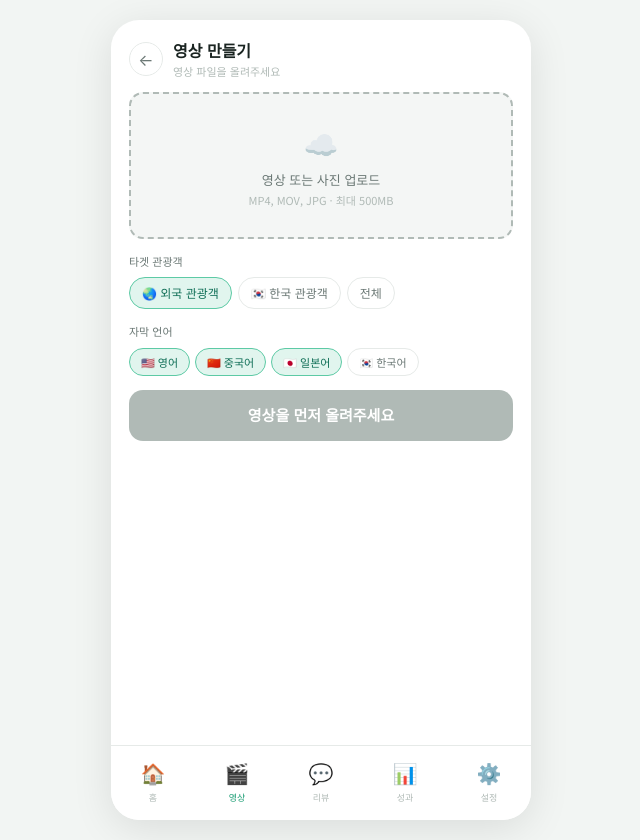
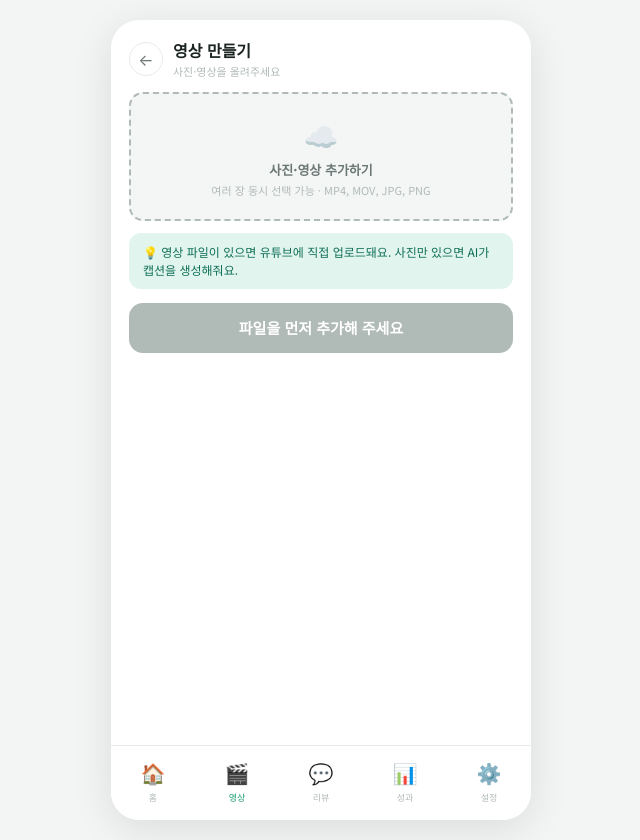
Before and after one commit to jaewoojaewoo777-rgb/gorang-ai, a Next.js app: page /video in a window 1280 px wide. Shown: the whole page, without its empty margins (319-959 px from the left). Built offline with nearby package versions, Linux system fonts and the light colour scheme.

Commit message:
Update page.js

```diff
--- a/app/video/page.js
+++ b/app/video/page.js
@@ -5,22 +5,26 @@ import { BottomNav, TopBar, PrimaryBtn, GhostBtn, AiBox, LoadingDots } from '../
 
 export default function VideoPage() {
   const router = useRouter()
-  const [step, setStep] = useState(1) // 1:설정 2:캡션확인 3:완료
-  const [file, setFile] = useState(null)
-  const [preview, setPreview] = useState(null)
-  const [target, setTarget] = useState('foreign')
-  const [langs, setLangs] = useState(['en','zh','ja'])
+  const [step, setStep] = useState(1)
+  const [files, setFiles] = useState([])
+  const [previews, setPreviews] = useState([])
   const [caption, setCaption] = useState('')
   const [captionLoading, setCaptionLoading] = useState(false)
   const [uploading, setUploading] = useState(false)
   const [result, setResult] = useState(null)
   const fileRef = useRef()
 
-  const handleFile = (e) => {
-    const f = e.target.files[0]
-    if (!f) return
-    setFile(f)
-    setPreview(URL.createObjectURL(f))
+  const handleFiles = (e) => {
+    const selected = Array.from(e.target.files)
+    if (!selected.length) return
+    setFiles(prev => [...prev, ...selected])
+    const newPreviews = selected.map(f => URL.createObjectURL(f))
+    setPreviews(prev => [...prev, ...newPreviews])
+  }
+
+  const removeFile = (idx) => {
+    setFiles(prev => prev.filter((_, i) => i !== idx))
+    setPreviews(prev => prev.filter((_, i) => i !== idx))
   }
 
   const handleGenerateCaption = async () => {
@@ -39,25 +43,20 @@ export default function VideoPage() {
   }
 
   const handleUpload = async () => {
-    if (!file) return alert('영상 파일을 선택해 주세요')
+    if (!files.length) return alert('파일을 먼저 추가해 주세요')
+    // 영상 파일 찾기 (없으면 첫 번째 파일 사용)
+    const videoFile = files.find(f => f.type.startsWith('video/')) || files[0]
     setUploading(true)
     const form = new FormData()
-    form.append('video', file)
+    form.append('video', videoFile)
     form.append('caption', caption)
-    form.append('title', `고랑AI 업로드 - ${new Date().toLocaleDateString('ko')}`)
-
+    form.append('title', `고랑AI - ${new Date().toLocaleDateString('ko')}`)
     const res = await fetch('/api/upload/youtube', { method: 'POST', body: form })
     const data = await res.json()
     setUploading(false)
-    if (data.ok) {
-      setResult(data)
-      setStep(3)
-    } else {
-      alert('업로드 실패: ' + (data.detail || data.error))
-    }
+    if (data.ok) { setResult(data); setStep(3) }
+    else alert('업로드 실패: ' + (data.detail || data.error))
   }
-
-  const toggleLang = (l) => setLangs(prev => prev.includes(l) ? prev.filter(x => x !== l) : [...prev, l])
 
   if (step === 3) return (
     <div style={{ flex:1, display:'flex', flexDirection:'column', alignItems:'center', justifyContent:'center', padding:'40px 28px', textAlign:'center' }}>
@@ -67,69 +66,83 @@ export default function VideoPage() {
       {result?.youtubeUrl && (
         <a href={result.youtubeUrl} target="_blank" rel="noopener noreferrer"
           style={{ display:'block', background:'#E1F5EE', border:'1.5px solid #5DCAA5', borderRadius:12, padding:'12px 16px', marginBottom:20, textDecoration:'none', width:'100%' }}>
-          <div style={{ fontSize:12, color:'#6B7875' }}>유튜브 업로드 확인</div>
-          <div style={{ fontSize:13, fontWeight:600, color:'#1D9E75', marginTop:2 }}>▶️ {result.youtubeUrl}</div>
+          <div style={{ fontSize:12, color:'#6B7875' }}>유튜브에서 확인하기</div>
+          <div style={{ fontSize:13, fontWeight:600, color:'#1D9E75', marginTop:2 }}>▶️ YouTube Shorts 바로가기</div>
         </a>
       )}
-      <PrimaryBtn onClick={() => { setStep(1); setFile(null); setPreview(null); setCaption('') }}>+ 또 다른 영상 만들기</PrimaryBtn>
+      <PrimaryBtn onClick={() => { setStep(1); setFiles([]); setPreviews([]); setCaption('') }}>+ 또 다른 영상 만들기</PrimaryBtn>
       <GhostBtn onClick={() => router.push('/home')} style={{ marginTop:8 }}>홈으로</GhostBtn>
     </div>
   )
 
   return (
     <div style={{ flex:1, display:'flex', flexDirection:'column' }}>
-      <TopBar title="영상 만들기" sub={step === 1 ? '영상 파일을 올려주세요' : '캡션을 확인해 주세요'} />
+      <TopBar title="영상 만들기" sub={step === 1 ? '사진·영상을 올려주세요' : '캡션 확인 후 업로드'} />
       <div style={{ flex:1, padding:'0 18px 24px', overflowY:'auto' }}>
 
         {step === 1 && (
           <>
-            <input ref={fileRef} type="file" accept="video/*,image/*" style={{ display:'none' }} onChange={handleFile} />
+            {/* 파일 추가 버튼 */}
+            <input ref={fileRef} type="file" accept="video/*,image/*" multiple style={{ display:'none' }} onChange={handleFiles} />
             <div onClick={() => fileRef.current.click()}
-              style={{ border:'2px dashed #B0BAB6', borderRadius:14, padding:'28px 16px', textAlign:'center', marginBottom:14, cursor:'pointer', background:'#F4F6F5' }}>
-              {preview ? (
-                <video src={preview} style={{ width:'100%', borderRadius:8, maxHeight:160, objectFit:'cover' }} controls />
-              ) : (
-                <>
-                  <div style={{ fontSize:28, marginBottom:6 }}>☁️</div>
-                  <div style={{ fontSize:13, color:'#6B7875' }}>영상 또는 사진 업로드</div>
-                  <div style={{ fontSize:11, color:'#B0BAB6', marginTop:3 }}>MP4, MOV, JPG · 최대 500MB</div>
-                </>
-              )}
+              style={{ border:'2px dashed #B0BAB6', borderRadius:14, padding:'20px 16px', textAlign:'center', marginBottom:12, cursor:'pointer', background:'#F4F6F5' }}>
+              <div style={{ fontSize:28, marginBottom:4 }}>☁️</div>
+              <div style={{ fontSize:13, color:'#6B7875', fontWeight:600 }}>사진·영상 추가하기</div>
+              <div style={{ fontSize:11, color:'#B0BAB6', marginTop:3 }}>여러 장 동시 선택 가능 · MP4, MOV, JPG, PNG</div>
             </div>
 
-            <div style={{ marginBottom:14 }}>
-              <div style={{ fontSize:11, color:'#6B7875', fontWeight:500, marginBottom:8 }}>타겟 관광객</div>
-              <div style={{ display:'flex', gap:6, flexWrap:'wrap' }}>
-                {[{v:'foreign',l:'🌏 외국 관광객'},{v:'korean',l:'🇰🇷 한국 관광객'},{v:'all',l:'전체'}].map(t => (
-                  <button key={t.v} onClick={() => setTarget(t.v)}
-                    style={{ padding:'6px 12px', borderRadius:20, border:`1.5px solid ${target===t.v?'#5DCAA5':'#E6EAE8'}`, background: target===t.v?'#E1F5EE':'#fff', color: target===t.v?'#0F6E56':'#6B7875', fontSize:12, fontWeight:500, cursor:'pointer', fontFamily:'Noto Sans KR, sans-serif' }}>
-                    {t.l}
-                  </button>
+            {/* 미리보기 그리드 */}
+            {previews.length > 0 && (
+              <div style={{ display:'grid', gridTemplateColumns:'1fr 1fr 1fr', gap:8, marginBottom:14 }}>
+                {previews.map((p, i) => (
+                  <div key={i} style={{ position:'relative', borderRadius:10, overflow:'hidden', aspectRatio:'1', background:'#F4F6F5' }}>
+                    {files[i]?.type.startsWith('video/') ? (
+                      <video src={p} style={{ width:'100%', height:'100%', objectFit:'cover' }} />
+                    ) : (
+                      <img src={p} style={{ width:'100%', height:'100%', objectFit:'cover' }} alt="" />
+                    )}
+                    <button onClick={() => removeFile(i)}
+                      style={{ position:'absolute', top:4, right:4, width:22, height:22, borderRadius:'50%', background:'rgba(0,0,0,0.6)', color:'#fff', border:'none', cursor:'pointer', fontSize:12, display:'flex', alignItems:'center', justifyContent:'center' }}>
+                      ✕
+                    </button>
+                    {files[i]?.type.startsWith('video/') && (
+                      <div style={{ position:'absolute', bottom:4, left:4, background:'rgba(0,0,0,0.6)', color:'#fff', fontSize:9, padding:'2px 5px', borderRadius:4 }}>영상</div>
+                    )}
+                  </div>
                 ))}
+                {/* 추가 버튼 */}
+                <div onClick={() => fileRef.current.click()}
+                  style={{ borderRadius:10, border:'2px dashed #B0BAB6', display:'flex', alignItems:'center', justifyContent:'center', aspectRatio:'1', cursor:'pointer', background:'#F4F6F5', flexDirection:'column', gap:4 }}>
+                  <div style={{ fontSize:20, color:'#B0BAB6' }}>+</div>
+                  <div style={{ fontSize:9, color:'#B0BAB6' }}>추가</div>
+                </div>
               </div>
+            )}
+
+            <div style={{ background:'#E1F5EE', borderRadius:12, padding:'10px 14px', marginBottom:14, fontSize:12, color:'#0F6E56' }}>
+              💡 영상 파일이 있으면 유튜브에 직접 업로드돼요. 사진만 있으면 AI가 캡션을 생성해줘요.
             </div>
 
-            <div style={{ marginBottom:14 }}>
-              <div style={{ fontSize:11, color:'#6B7875', fontWeight:500, marginBottom:8 }}>자막 언어</div>
-              <div style={{ display:'flex', flexWrap:'wrap', gap:5 }}>
-                {[{v:'en',l:'🇺🇸 영어'},{v:'zh',l:'🇨🇳 중국어'},{v:'ja',l:'🇯🇵 일본어'},{v:'ko',l:'🇰🇷 한국어'}].map(lg => (
-                  <button key={lg.v} onClick={() => toggleLang(lg.v)}
-                    style={{ padding:'5px 11px', borderRadius:20, border:`1.5px solid ${langs.includes(lg.v)?'#5DCAA5':'#E6EAE8'}`, background: langs.includes(lg.v)?'#E1F5EE':'#fff', color: langs.includes(lg.v)?'#0F6E56':'#6B7875', fontSize:11, fontWeight:500, cursor:'pointer', fontFamily:'Noto Sans KR, sans-serif' }}>
-                    {lg.l}
-                  </button>
-                ))}
-              </div>
-            </div>
-
-            <PrimaryBtn onClick={handleGenerateCaption} disabled={!file}>
-              {!file ? '영상을 먼저 올려주세요' : '✦ AI 캡션 생성하기'}
+            <PrimaryBtn onClick={handleGenerateCaption} disabled={!files.length}>
+              {!files.length ? '파일을 먼저 추가해 주세요' : `✦ AI 캡션 생성하기 (${files.length}개 선택됨)`}
             </PrimaryBtn>
           </>
         )}
 
         {step === 2 && (
           <>
-            {preview && <video src={preview} style={{ width:'100%', borderRadius:12, maxHeight:160, objectFit:'cover', marginBottom:14 }} controls />}
+            {/* 선택된 파일 미리보기 */}
+            <div style={{ display:'grid', gridTemplateColumns:'1fr 1fr 1fr', gap:6, marginBottom:14 }}>
+              {previews.slice(0, 6).map((p, i) => (
+                <div key={i} style={{ borderRadius:8, overflow:'hidden', aspectRatio:'1', background:'#F4F6F5' }}>
+                  {files[i]?.type.startsWith('video/') ? (
+                    <video src={p} style={{ width:'100%', height:'100%', objectFit:'cover' }} />
+                  ) : (
+                    <img src={p} style={{ width:'100%', height:'100%', objectFit:'cover' }} alt="" />
+                  )}
+                </div>
+              ))}
+            </div>
 
             {captionLoading ? (
               <div style={{ background:'#E1F5EE', borderRadius:14, padding:16, border:'1.5px solid #5DCAA5', marginBottom:12 }}>
@@ -142,10 +155,8 @@ export default function VideoPage() {
 
             <div style={{ display:'flex', gap:8, marginBottom:14 }}>
               <GhostBtn onClick={handleGenerateCaption} style={{ flex:1, padding:'10px', fontSize:13 }}>↻ 다시 생성</GhostBtn>
-              <button onClick={() => {
-                const t = prompt('캡션을 직접 수정해 주세요:', caption)
-                if (t !== null) setCaption(t)
-              }} style={{ flex:1, padding:10, borderRadius:14, border:'1.5px solid #1D9E75', background:'transparent', color:'#1D9E75', fontSize:13, fontWeight:700, cursor:'pointer', fontFamily:'Noto Sans KR, sans-serif' }}>
+              <button onClick={() => { const t = prompt('캡션 수정:', caption); if(t !== null) setCaption(t) }}
+                style={{ flex:1, padding:10, borderRadius:14, border:'1.5px solid #1D9E75', background:'transparent', color:'#1D9E75', fontSize:13, fontWeight:700, cursor:'pointer', fontFamily:'Noto Sans KR, sans-serif' }}>
                 ✎ 직접 수정
               </button>
             </div>
@@ -154,8 +165,8 @@ export default function VideoPage() {
               <div style={{ fontSize:12, fontWeight:700, color:'#1A2421', marginBottom:8 }}>업로드 채널</div>
               {[
                 { icon:'▶️', name:'유튜브 쇼츠', status:'즉시 업로드', active:true },
-                { icon:'📸', name:'인스타그램 릴스', status:'심사 후 추가 예정', active:false },
-                { icon:'🎵', name:'틱톡', status:'심사 후 추가 예정', active:false },
+                { icon:'📸', name:'인스타그램 릴스', status:'심사 후 추가', active:false },
+                { icon:'🎵', name:'틱톡', status:'심사 후 추가', active:false },
               ].map(ch => (
                 <div key={ch.name} style={{ display:'flex', justifyContent:'space-between', fontSize:13, padding:'4px 0', borderBottom:'1px solid #E6EAE8' }}>
                   <span>{ch.icon} {ch.name}</span>
@@ -167,6 +178,7 @@ export default function VideoPage() {
             <PrimaryBtn onClick={handleUpload} disabled={uploading || captionLoading}>
               {uploading ? '업로드 중...' : '▶️ 유튜브 쇼츠 업로드'}
             </PrimaryBtn>
+            <GhostBtn onClick={() => setStep(1)} style={{ marginTop:8 }}>← 파일 다시 선택</GhostBtn>
           </>
         )}
       </div>
```
